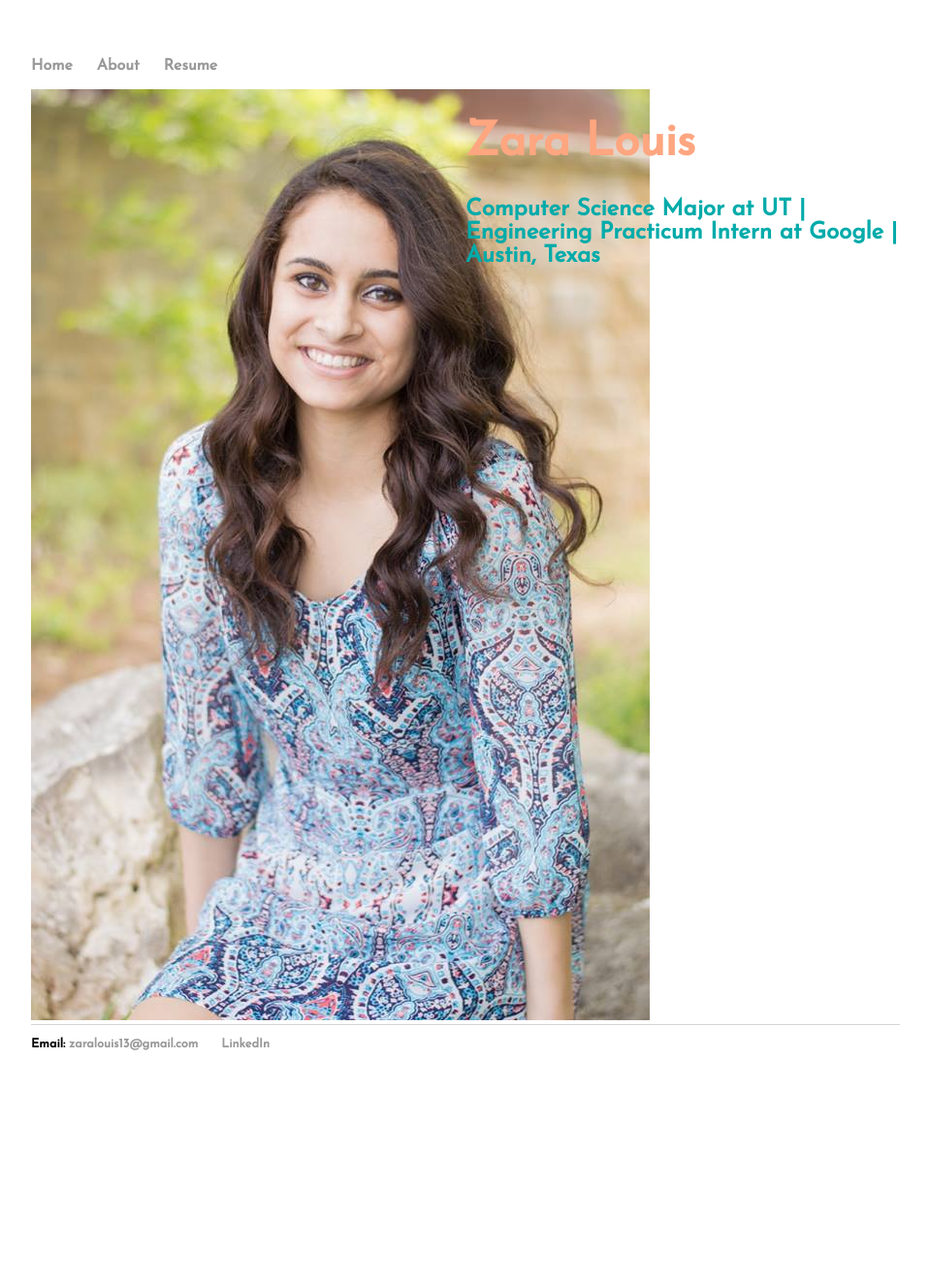
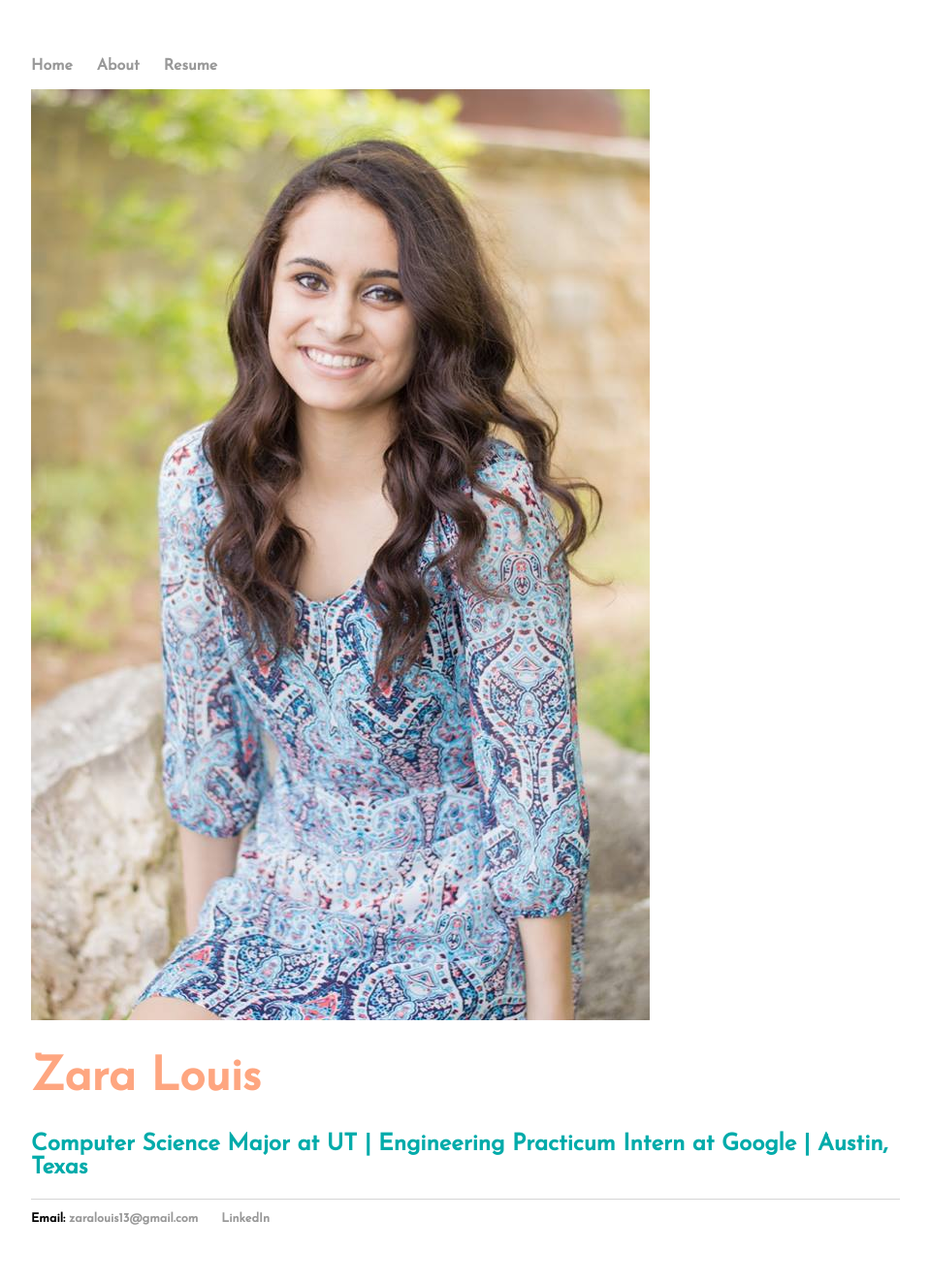
Before and after one commit to zaralouis/zaralouis.github.io, a Jekyll site: the page built from index.html, in a window 1280 px wide. Shown: the whole page at 97% size, without its empty margins (160-1119 px from the left). Built offline with Jekyll 4.4.1, drawn with Linux system fonts in a browser that asks for light colours; before the commit the page ends 1143 px from its top, so only the background shows below that.

Commit message:
Update index.html

```diff
--- a/index.html
+++ b/index.html
@@ -9,10 +9,10 @@ title: Zara Louis
 <div class="blurb">
 	<body bgcolor="#FFFFFF">
 	<div style="width: 100%;">
-		<div id="leftdiv" style="width: 50%; float: left;">
+		<div id="leftdiv">
 			<img src="profilepic.jpg"/>
 		</div>
-		<div id = "rightdiv" style="width: 50%; float: right;">
+		<div id = "rightdiv">
 	<h1><font color="#FEA680">Zara Louis</font></h1>
 	<h2><font color="#01ABAA">Computer Science Major at UT | Engineering Practicum Intern at Google | Austin, Texas</font></h2>
 		</div>
```
